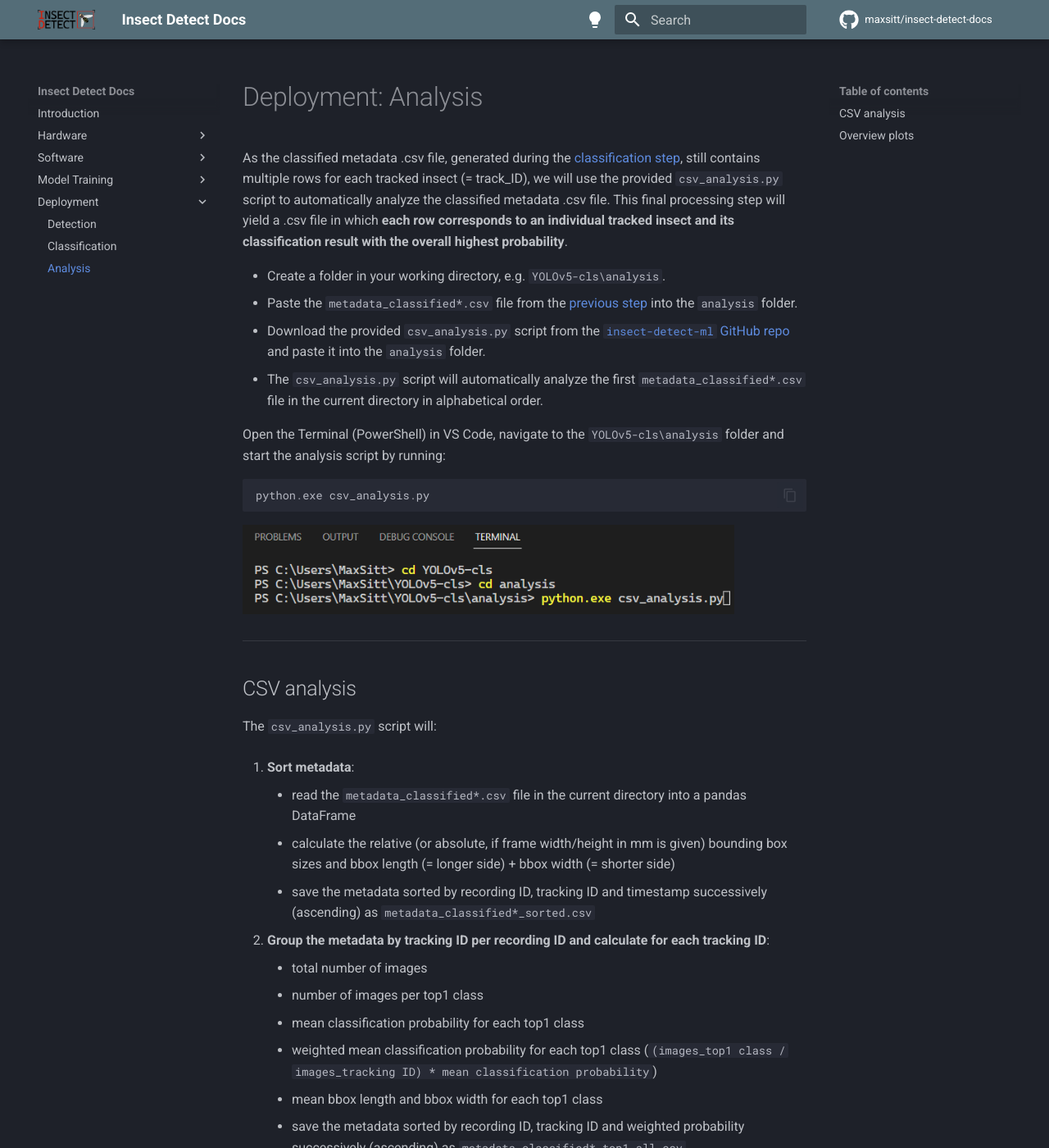
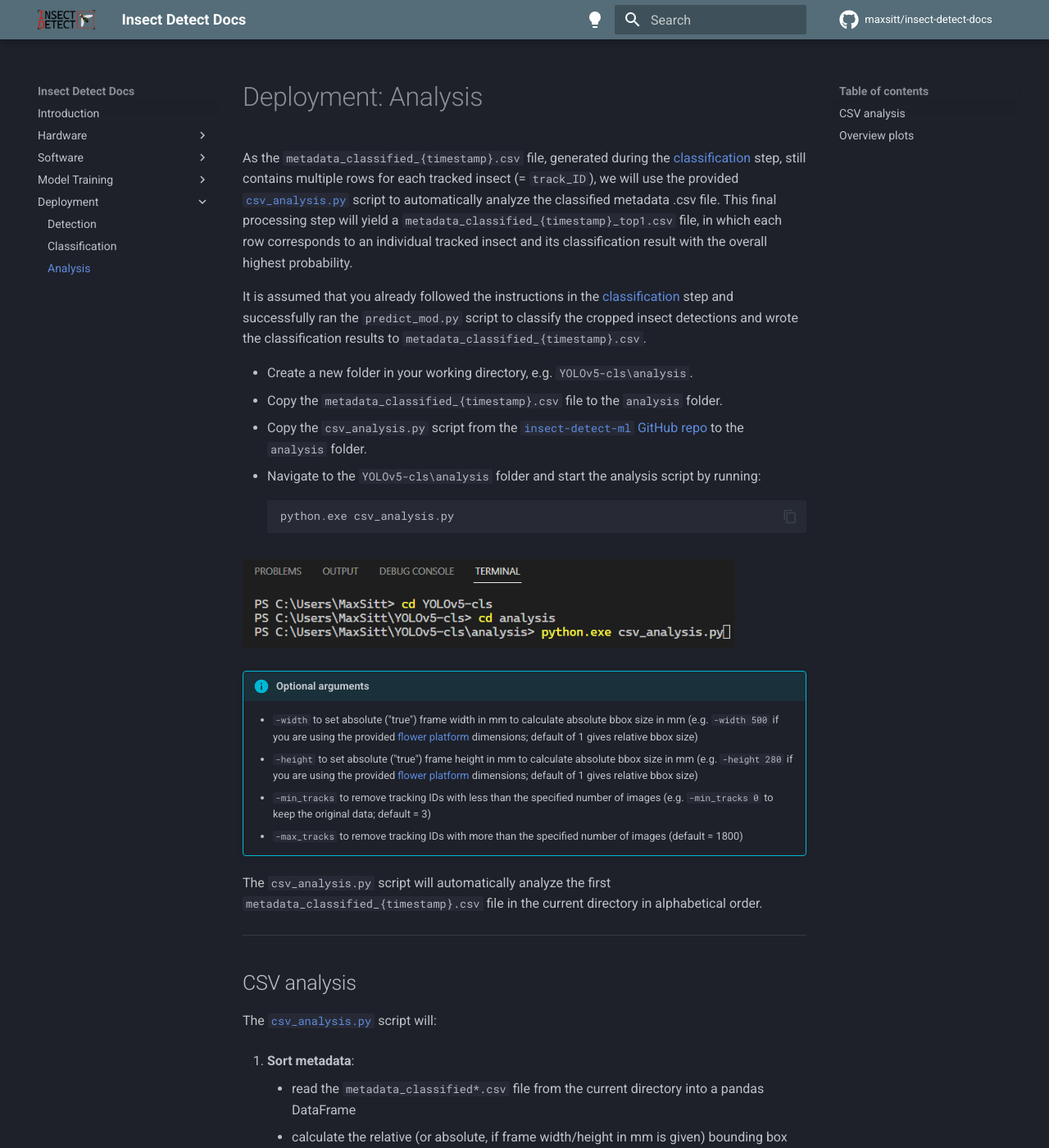
Before and after one commit to maxsitt/insect-detect-docs, an MkDocs documentation site: the page built from docs/deployment/analysis.md, in a window 1280 px wide and 1400 px high. Shown: the whole window at 82% size. Built offline with MkDocs 1.6.1 and Material for MkDocs 9.7.7, drawn with Linux system fonts in a browser that asks for light colours; comment, search, counter and statistics services are not loaded; some of the changed text lies outside the part shown.

Commit message:
Update analysis.md
Update text to new csv_analysis.py version.

````diff
--- a/docs/deployment/analysis.md
+++ b/docs/deployment/analysis.md
@@ -1,58 +1,75 @@
 # Deployment: Analysis
 
-As the classified metadata .csv file, generated during the
-[classification step](classification.md){target=_blank}, still contains multiple
-rows for each tracked insect (= track_ID), we will use the provided
-`csv_analysis.py` script to automatically analyze the classified metadata .csv
-file. This final processing step will yield a .csv file in which **each row
-corresponds to an individual tracked insect and its classification result with
-the overall highest probability**.
+As the `metadata_classified_{timestamp}.csv` file, generated during the
+[classification](classification.md){target=_blank} step, still contains multiple
+rows for each tracked insect (= `track_ID`), we will use the provided
+[`csv_analysis.py`](https://github.com/maxsitt/insect-detect-ml/blob/main/csv_analysis.py){target=_blank}
+script to automatically analyze the classified metadata .csv file. This final
+processing step will yield a `metadata_classified_{timestamp}_top1.csv` file,
+in which each row corresponds to an individual tracked insect and its
+classification result with the overall highest probability.
 
-- Create a folder in your working directory, e.g. `YOLOv5-cls\analysis`.
-- Paste the `metadata_classified*.csv` file from the
-  [previous step](classification.md){target=_blank} into the `analysis` folder.
-- Download the provided `csv_analysis.py` script from the
+It is assumed that you already followed the instructions in the
+[classification](classification.md){target=_blank} step and successfully ran the
+`predict_mod.py` script to classify the cropped insect detections and wrote the
+classification results to `metadata_classified_{timestamp}.csv`.
+
+- Create a new folder in your working directory, e.g. `YOLOv5-cls\analysis`.
+- Copy the `metadata_classified_{timestamp}.csv` file to the `analysis` folder.
+- Copy the `csv_analysis.py` script from the
   [`insect-detect-ml` GitHub repo](https://github.com/maxsitt/insect-detect-ml){target=_blank}
-  and paste it into the `analysis` folder.
-- The `csv_analysis.py` script will automatically analyze the first
-  `metadata_classified*.csv` file in the current directory in alphabetical order.
+  to the `analysis` folder.
+- Navigate to the `YOLOv5-cls\analysis` folder and start the analysis script by running:
 
-Open the Terminal (PowerShell) in VS Code, navigate to the
-`YOLOv5-cls\analysis` folder and start the analysis script by running:
-
-``` powershell
-python.exe csv_analysis.py
-```
+    ``` powershell
+    python.exe csv_analysis.py
+    ```
 
 ![csv analysis command](assets/images/csv_analysis_command.png){ width="600" }
+
+!!! info "Optional arguments"
+
+    - `-width` to set absolute ("true") frame width in mm to calculate
+      absolute bbox size in mm (e.g. `-width 500` if you are using the provided
+      [flower platform](https://github.com/maxsitt/insect-detect-docs/tree/main/PDF_templates/flower_platform/flower_platform_big_500x280){target=_blank}
+      dimensions; default of 1 gives relative bbox size)
+    - `-height` to set absolute ("true") frame height in mm to calculate
+      absolute bbox size in mm (e.g. `-height 280` if you are using the provided
+      [flower platform](https://github.com/maxsitt/insect-detect-docs/tree/main/PDF_templates/flower_platform/flower_platform_big_500x280){target=_blank}
+      dimensions; default of 1 gives relative bbox size)
+    - `-min_tracks` to remove tracking IDs with less than the specified number
+      of images (e.g. `-min_tracks 0` to keep the original data; default = 3)
+    - `-max_tracks` to remove tracking IDs with more than the specified number
+      of images (default = 1800)
+
+The `csv_analysis.py` script will automatically analyze the first
+`metadata_classified_{timestamp}.csv` file in the current directory in alphabetical order.
 
 ---
 
 ## CSV analysis
 
-The `csv_analysis.py` script will:
+The [`csv_analysis.py`](https://github.com/maxsitt/insect-detect-ml/blob/main/csv_analysis.py){target=_blank}
+script will:
 
 1.  **Sort metadata**:
-    - read the `metadata_classified*.csv` file in the current directory into a
+    - read the `metadata_classified*.csv` file from the current directory into a
       pandas DataFrame
     - calculate the relative (or absolute, if frame width/height in mm is given)
       bounding box sizes and bbox length (= longer side) + bbox width (= shorter side)
     - save the metadata sorted by recording ID, tracking ID and timestamp
-      successively (ascending) as `metadata_classified*_sorted.csv`
+      successively (ascending) to `metadata_classified*_sorted.csv`
 
-2.  **Group the metadata by tracking ID per recording ID and calculate for each
-    tracking ID**:
+2.  **Group the metadata by tracking ID per recording ID and calculate for each tracking ID**:
     - total number of images
     - number of images per top1 class
     - mean classification probability for each top1 class
     - weighted mean classification probability for each top1 class
-      (`(images_top1 class / images_tracking ID) * mean classification probability`)
     - mean bbox length and bbox width for each top1 class
     - save the metadata sorted by recording ID, tracking ID and weighted
       probability successively (ascending) as `metadata_classified*_top1_all.csv`
 
-3.  **Group the metadata by tracking ID per recording ID and calculate for each
-    tracking ID**:
+3.  **Group the metadata by tracking ID per recording ID and calculate for each tracking ID**:
     - mean detection confidence score
     - first and last timestamp (start/end time)
     - duration [s] of the tracking (end time - start time)
@@ -62,10 +79,13 @@ The `csv_analysis.py` script will:
         - mean classification probability
         - weighted classification probability
         - mean bounding box length and width
+    - remove tracking IDs with less or more than the specified number of images
     - save the metadata calculated for each tracking ID (per recording ID) as
       `metadata_classified*_top1.csv`
 
-4.  **Create and save some basic plots for a quick first data overview**
+4.  **Save some info about the analysis run to** `metadata_classified*_analysis_info.csv`
+
+5.  **Create and save some basic plots for a quick first data overview**
 
 ---
 
@@ -78,19 +98,25 @@ thorough exploration and analysis of the data, e.g. with
 
 ![Plot top1 classes per recording](assets/images/top1_classes_per_rec.png){ width="500" }
 
-No data is filtered out during the automated analysis, but it is recommended to
-omit individual insect detections/tracklets with less than two images per
-tracking ID, which will make the subsequent analysis more robust against false
-detections.
+By default, all tracked insects (= `track_ID`) with less than 3 or more than
+1800 images will be removed from the final `metadata_classified*_top1.csv`.
+This can exclude many false tracking IDs, e.g. insects moving too fast to be
+correctly tracked or objects that are lying on the platform and are incorrectly
+detected as insects. Depending on the speed and accuracy of the deployed
+detection model, adjusting these thresholds (by using the optional argument
+`-min_tracks`) can result in more accurate abundance information. You could
+also run the `csv_analysis.py` script with `-min_tracks 0` to keep the original
+data and take a look at the distribution of the number of images per tracking ID.
 
 ![Plot images per tracking ID](assets/images/imgs_per_track.png){ width="500" }
 
-The duration per tracking ID could be also used for filtering the data.
+The duration per tracking ID could additionally be used for filtering the data
+in a subsequent step.
 
 ![Plot duration per tracking ID](assets/images/duration_per_track.png){ width="500" }
 
 To find cases where the classification model could be further enhanced by
 [retraining](../modeltraining/yolov5.md){target=_blank} with new image data,
-you could take a look at the mean classification probability per top1 class.
+you can take a look at the mean classification probability per top1 class.
 
 ![Plot mean prob per top1 class](assets/images/top1_classes_mean_prob.png){ width="500" }
````
